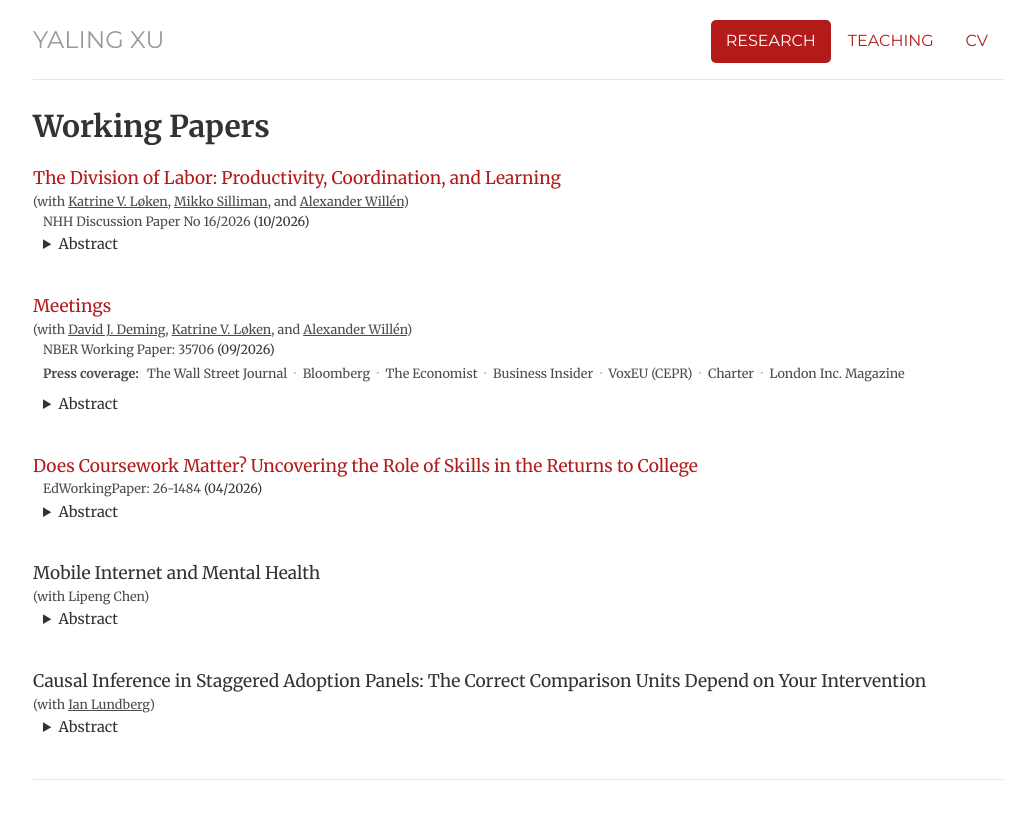
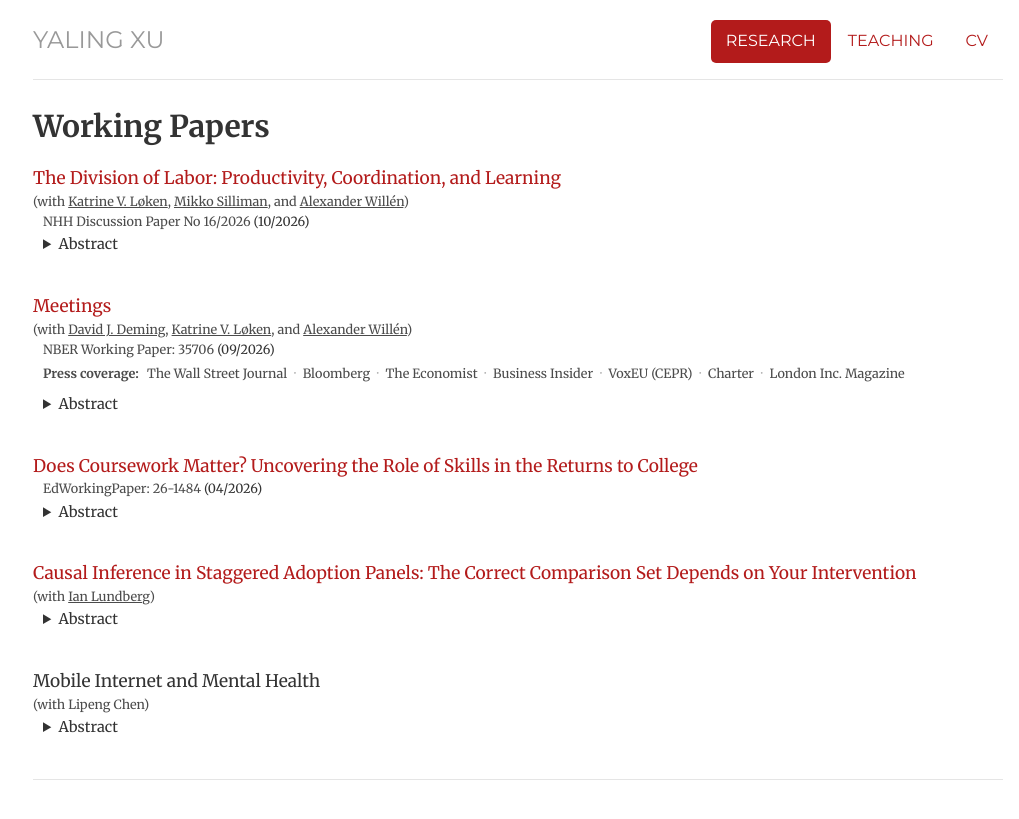
Before and after one commit to yalingx/yalingx.github.io, a Jekyll site: the page built from research/index.html, in a window 1280 px wide. Shown: the top 819 px of the page, without its empty margins (122-1141 px from the left). Built offline with Jekyll 4.4.1, drawn with Linux system fonts in a browser that asks for light colours; some of the changed text lies outside the part shown.

Commit message:
add panel control units paper

```diff
--- a/research/index.html
+++ b/research/index.html
@@ -63,20 +63,22 @@
 </div>
 
 <div class="project">
+	<p class="paper_title">
+		<a href="/files/lx_panel.pdf">Causal Inference in Staggered Adoption Panels: The Correct Comparison Set Depends on Your Intervention</a>
+	</p>
+	<p class="coauthors">(with <a href="https://www.ianlundberg.org/" style="color: inherit; text-decoration: underline;">Ian Lundberg</a>)</p>
+	<details class="abstract">
+		<summary>Abstract</summary>
+		A powerful data structure for causal inference is staggered adoption: many units are observed over many time periods, during which some units adopt an irreversible treatment at various time points while others remain untreated. Popular methods that apply in this setting include difference in difference, fixed effects, matching, and synthetic control. All of these methods compare the future outcomes of treatment adopters and non-adopters to answer the question: for units who adopt treatment, what outcomes would have been realized if they had remained untreated? We show that this question actually hides two very different causal questions of interest. The first is what would have happened under a momentary intervention to prevent treatment at its factual adoption time. The second is what would have happened to a treated unit under a longitudinal ban preventing treatment at all periods until outcome measurement. We show how to answer each question under conditionally ignorable treatment adoption or under parallel trends. We highlight that common methods cannot answer the second question because this question requires a time-varying comparison set with time-varying weights.
+	</details>
+</div>
+
+<div class="project">
 	<p class="paper_title">Mobile Internet and Mental Health</p>
 	<p class="coauthors">(with Lipeng Chen)</p>
 	<details class="abstract">
 		<summary>Abstract</summary>
 		Has the expansion of mobile internet improved or worsened mental health? We study the rollout of 3G mobile internet across the United States by combining coverage data from 2007 to 2020 with the Behavioral Risk Factor Surveillance System. Exploiting geographic and temporal variation in 3G availability, we find that access to mobile internet significantly worsens mental health. A 10 percentage point increase in 3G coverage increases the number of poor mental health days by 0.03 per month (0.7 percent), with larger effects among younger adults and women. Evidence on mechanisms shows that 3G expansion increases smartphone use and mobile web access more than overall internet use, alongside increased frequent social media use and reductions in physical activity and social engagement.
-	</details>
-</div>
-
-<div class="project">
-	<p class="paper_title">Causal Inference in Staggered Adoption Panels: The Correct Comparison Units Depend on Your Intervention</p>
-	<p class="coauthors">(with <a href="https://www.ianlundberg.org/" style="color: inherit; text-decoration: underline;">Ian Lundberg</a>)</p>
-	<details class="abstract">
-		<summary>Abstract</summary>
-		A powerful data structure for causal inference is staggered adoption: many units are observed over many time periods, during which some units adopt an irreversible treatment at various time points while others remain untreated. Popular methods that apply in this setting include difference in difference, fixed effects, matching, and synthetic control. All of these methods compare the future outcomes of treatment adopters and non-adopters to answer the question: for units who adopt treatment, what outcomes would have been realized if they had remained untreated? We show that this question actually hides two very different causal questions of interest. The first is what would have happened under a momentary intervention to prevent treatment at its factual adoption time. The second is what would have happened to a treated unit under a longitudinal ban preventing treatment at all periods until outcome measurement. We show how to answer each question under conditionally ignorable treatment adoption or under parallel trends. We highlight that common methods cannot answer the second question because this question requires a time-varying comparison set with time-varying weights.
 	</details>
 </div>
 
```
Also changed, not shown: 2 other files.
